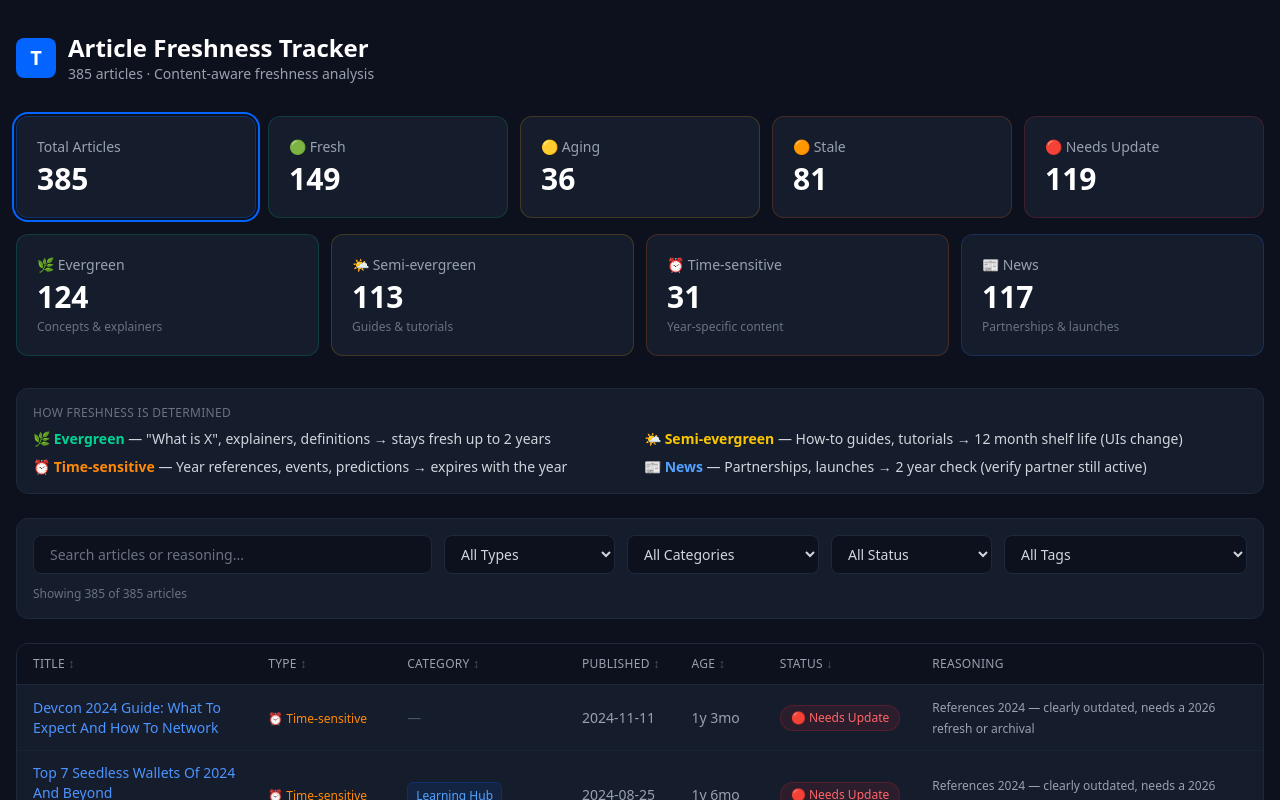
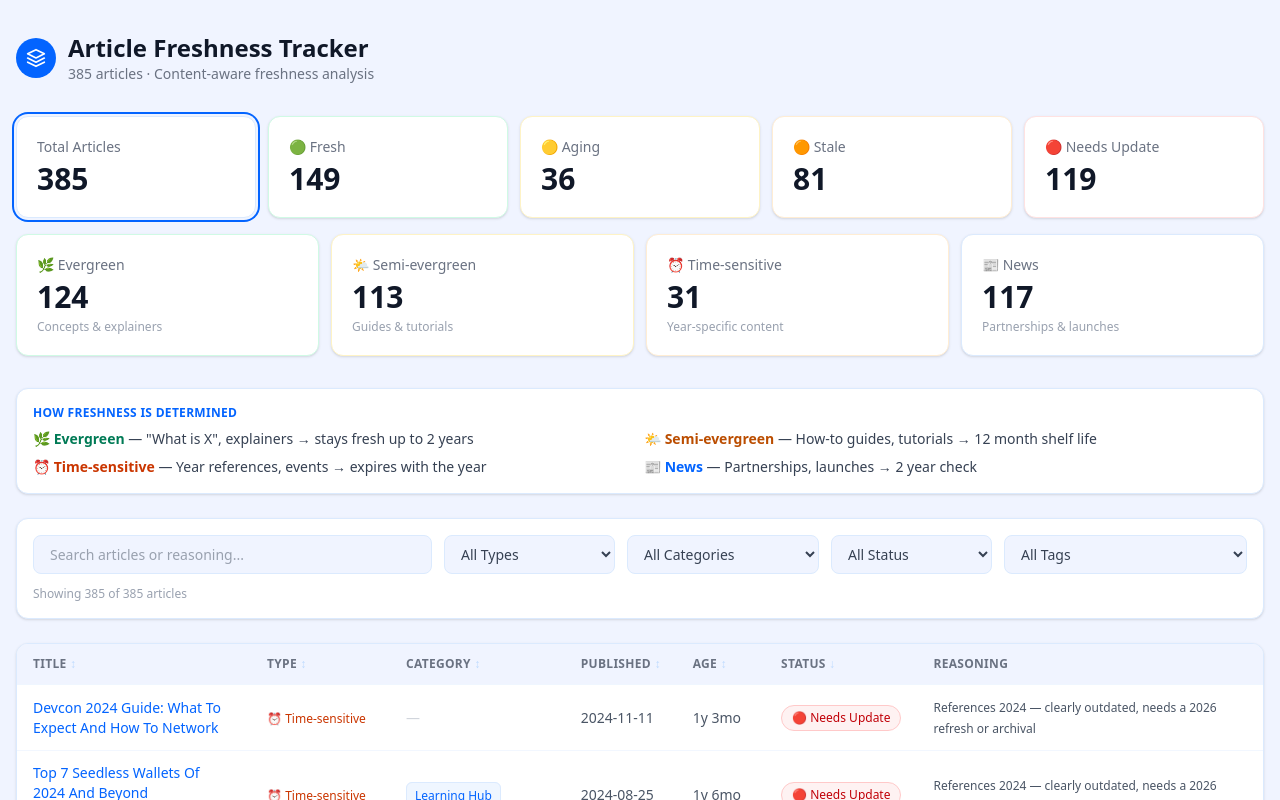
Before and after one commit to cutiecomi/transak-freshness-tracker, a Next.js app: page / in a window 1280 px wide. Shown: the top 800 px of the page. Built offline with nearby package versions, Linux system fonts and the light colour scheme.

Commit message:
💙 Light blue theme matching transak.com homepage vibe

```diff
--- a/app/dashboard.tsx
+++ b/app/dashboard.tsx
@@ -4,17 +4,17 @@ import { useState, useMemo } from "react";
 import { Article } from "@/lib/articles";
 
 const FRESHNESS_CONFIG = {
-  fresh: { label: "Fresh", emoji: "🟢", bg: "bg-emerald-500/10", text: "text-emerald-400", border: "border-emerald-500/20" },
-  aging: { label: "Aging", emoji: "🟡", bg: "bg-yellow-500/10", text: "text-yellow-400", border: "border-yellow-500/20" },
-  stale: { label: "Stale", emoji: "🟠", bg: "bg-orange-500/10", text: "text-orange-400", border: "border-orange-500/20" },
-  "needs-update": { label: "Needs Update", emoji: "🔴", bg: "bg-red-500/10", text: "text-red-400", border: "border-red-500/20" },
+  fresh: { label: "Fresh", emoji: "🟢", bg: "bg-emerald-50", text: "text-emerald-700", border: "border-emerald-200" },
+  aging: { label: "Aging", emoji: "🟡", bg: "bg-amber-50", text: "text-amber-700", border: "border-amber-200" },
+  stale: { label: "Stale", emoji: "🟠", bg: "bg-orange-50", text: "text-orange-700", border: "border-orange-200" },
+  "needs-update": { label: "Needs Update", emoji: "🔴", bg: "bg-red-50", text: "text-red-700", border: "border-red-200" },
 };
 
 const CONTENT_TYPE_CONFIG = {
-  evergreen: { label: "Evergreen", icon: "🌿", color: "text-emerald-400" },
-  "semi-evergreen": { label: "Semi-evergreen", icon: "🌤️", color: "text-yellow-400" },
-  "time-sensitive": { label: "Time-sensitive", icon: "⏰", color: "text-orange-400" },
-  news: { label: "News", icon: "📰", color: "text-blue-400" },
+  evergreen: { label: "Evergreen", icon: "🌿", color: "text-emerald-700" },
+  "semi-evergreen": { label: "Semi-evergreen", icon: "🌤️", color: "text-amber-700" },
+  "time-sensitive": { label: "Time-sensitive", icon: "⏰", color: "text-orange-700" },
+  news: { label: "News", icon: "📰", color: "text-[#0364FF]" },
 };
 
 type SortKey = "title" | "publishDate" | "ageMonths" | "freshness" | "categories" | "contentType";
@@ -23,10 +23,10 @@ type SortDir = "asc" | "desc";
 function StatCard({ label, value, sub, color, active, onClick }: { label: string; value: number; sub?: string; color: string; active?: boolean; onClick?: () => void }) {
   return (
     <div onClick={onClick}
-      className={`rounded-xl border ${color} bg-[#151c2c] p-5 flex flex-col gap-1 cursor-pointer transition-all hover:bg-[#1a2338] hover:scale-[1.02] ${active ? "ring-2 ring-[#0364FF] ring-offset-2 ring-offset-[#0c111d]" : ""}`}>
-      <span className="text-sm text-gray-400">{label}</span>
-      <span className="text-3xl font-bold text-white">{value}</span>
-      {sub && <span className="text-xs text-gray-500">{sub}</span>}
+      className={`rounded-xl border ${color} bg-white p-5 flex flex-col gap-1 cursor-pointer transition-all hover:shadow-md hover:scale-[1.02] ${active ? "ring-2 ring-[#0364FF] ring-offset-2 ring-offset-[#f0f4ff]" : "shadow-sm"}`}>
+      <span className="text-sm text-gray-500 font-medium">{label}</span>
+      <span className="text-3xl font-bold text-gray-900">{value}</span>
+      {sub && <span className="text-xs text-gray-400">{sub}</span>}
     </div>
   );
 }
@@ -115,63 +115,65 @@ export default function Dashboard({
       {/* Header */}
       <div className="mb-8">
         <div className="flex items-center gap-3 mb-2">
-          <div className="w-10 h-10 rounded-lg bg-[#0364FF] flex items-center justify-center text-xl font-bold text-white">T</div>
+          <div className="w-10 h-10 rounded-full bg-[#0364FF] flex items-center justify-center">
+            <svg width="20" height="20" viewBox="0 0 24 24" fill="none"><path d="M12 2L2 7l10 5 10-5-10-5zM2 17l10 5 10-5M2 12l10 5 10-5" stroke="white" strokeWidth="2" strokeLinejoin="round" strokeLinecap="round"/></svg>
+          </div>
           <div>
-            <h1 className="text-2xl font-bold text-white">Article Freshness Tracker</h1>
-            <p className="text-gray-400 text-sm">{articles.length} articles · Content-aware freshness analysis</p>
+            <h1 className="text-2xl font-bold text-gray-900">Article Freshness Tracker</h1>
+            <p className="text-gray-500 text-sm">{articles.length} articles · Content-aware freshness analysis</p>
           </div>
         </div>
       </div>
 
       {/* Stats Row 1: Freshness */}
       <div className="grid grid-cols-2 md:grid-cols-5 gap-3 mb-4">
-        <StatCard label="Total Articles" value={articles.length} color="border-[#0364FF]/30"
+        <StatCard label="Total Articles" value={articles.length} color="border-blue-100"
           active={!filterFreshness && !filterContentType} onClick={() => { setFilterFreshness(""); setFilterContentType(""); }} />
-        <StatCard label="🟢 Fresh" value={counts.fresh} color="border-emerald-500/20"
+        <StatCard label="🟢 Fresh" value={counts.fresh} color="border-emerald-100"
           active={filterFreshness === "fresh"} onClick={() => { setFilterFreshness(filterFreshness === "fresh" ? "" : "fresh"); setFilterContentType(""); }} />
-        <StatCard label="🟡 Aging" value={counts.aging} color="border-yellow-500/20"
+        <StatCard label="🟡 Aging" value={counts.aging} color="border-amber-100"
           active={filterFreshness === "aging"} onClick={() => { setFilterFreshness(filterFreshness === "aging" ? "" : "aging"); setFilterContentType(""); }} />
-        <StatCard label="🟠 Stale" value={counts.stale} color="border-orange-500/20"
+        <StatCard label="🟠 Stale" value={counts.stale} color="border-orange-100"
           active={filterFreshness === "stale"} onClick={() => { setFilterFreshness(filterFreshness === "stale" ? "" : "stale"); setFilterContentType(""); }} />
-        <StatCard label="🔴 Needs Update" value={counts["needs-update"]} color="border-red-500/20"
+        <StatCard label="🔴 Needs Update" value={counts["needs-update"]} color="border-red-100"
           active={filterFreshness === "needs-update"} onClick={() => { setFilterFreshness(filterFreshness === "needs-update" ? "" : "needs-update"); setFilterContentType(""); }} />
       </div>
 
       {/* Stats Row 2: Content types */}
       <div className="grid grid-cols-2 md:grid-cols-4 gap-3 mb-8">
-        <StatCard label="🌿 Evergreen" value={contentCounts.evergreen} sub="Concepts & explainers" color="border-emerald-500/20"
+        <StatCard label="🌿 Evergreen" value={contentCounts.evergreen} sub="Concepts & explainers" color="border-emerald-100"
           active={filterContentType === "evergreen"} onClick={() => { setFilterContentType(filterContentType === "evergreen" ? "" : "evergreen"); setFilterFreshness(""); }} />
-        <StatCard label="🌤️ Semi-evergreen" value={contentCounts["semi-evergreen"]} sub="Guides & tutorials" color="border-yellow-500/20"
+        <StatCard label="🌤️ Semi-evergreen" value={contentCounts["semi-evergreen"]} sub="Guides & tutorials" color="border-amber-100"
           active={filterContentType === "semi-evergreen"} onClick={() => { setFilterContentType(filterContentType === "semi-evergreen" ? "" : "semi-evergreen"); setFilterFreshness(""); }} />
-        <StatCard label="⏰ Time-sensitive" value={contentCounts["time-sensitive"]} sub="Year-specific content" color="border-orange-500/20"
+        <StatCard label="⏰ Time-sensitive" value={contentCounts["time-sensitive"]} sub="Year-specific content" color="border-orange-100"
           active={filterContentType === "time-sensitive"} onClick={() => { setFilterContentType(filterContentType === "time-sensitive" ? "" : "time-sensitive"); setFilterFreshness(""); }} />
-        <StatCard label="📰 News" value={contentCounts.news} sub="Partnerships & launches" color="border-blue-500/20"
+        <StatCard label="📰 News" value={contentCounts.news} sub="Partnerships & launches" color="border-blue-100"
           active={filterContentType === "news"} onClick={() => { setFilterContentType(filterContentType === "news" ? "" : "news"); setFilterFreshness(""); }} />
       </div>
 
       {/* Legend */}
-      <div className="bg-[#151c2c] rounded-xl border border-[#1e293b] p-4 mb-6">
-        <div className="text-xs text-gray-500 mb-2 font-medium uppercase tracking-wide">How freshness is determined</div>
-        <div className="grid grid-cols-1 md:grid-cols-2 gap-2 text-sm text-gray-300">
-          <div><span className="text-emerald-400 font-semibold">🌿 Evergreen</span> — "What is X", explainers, definitions → stays fresh up to 2 years</div>
-          <div><span className="text-yellow-400 font-semibold">🌤️ Semi-evergreen</span> — How-to guides, tutorials → 12 month shelf life (UIs change)</div>
-          <div><span className="text-orange-400 font-semibold">⏰ Time-sensitive</span> — Year references, events, predictions → expires with the year</div>
-          <div><span className="text-blue-400 font-semibold">📰 News</span> — Partnerships, launches → 2 year check (verify partner still active)</div>
+      <div className="bg-white rounded-xl border border-blue-100 p-4 mb-6 shadow-sm">
+        <div className="text-xs text-[#0364FF] mb-2 font-semibold uppercase tracking-wide">How freshness is determined</div>
+        <div className="grid grid-cols-1 md:grid-cols-2 gap-2 text-sm text-gray-700">
+          <div><span className="text-emerald-700 font-semibold">🌿 Evergreen</span> — "What is X", explainers → stays fresh up to 2 years</div>
+          <div><span className="text-amber-700 font-semibold">🌤️ Semi-evergreen</span> — How-to guides, tutorials → 12 month shelf life</div>
+          <div><span className="text-orange-700 font-semibold">⏰ Time-sensitive</span> — Year references, events → expires with the year</div>
+          <div><span className="text-[#0364FF] font-semibold">📰 News</span> — Partnerships, launches → 2 year check</div>
         </div>
       </div>
 
       {/* Filters */}
-      <div className="bg-[#151c2c] rounded-xl border border-[#1e293b] p-4 mb-6">
+      <div className="bg-white rounded-xl border border-blue-100 p-4 mb-6 shadow-sm">
         <div className="flex flex-wrap gap-3">
           <input
             type="text"
             placeholder="Search articles or reasoning..."
             value={search}
             onChange={(e) => setSearch(e.target.value)}
-            className="bg-[#0c111d] border border-[#1e293b] rounded-lg px-4 py-2 text-sm text-gray-200 placeholder-gray-500 flex-1 min-w-[200px] focus:outline-none focus:border-[#0364FF] focus:ring-1 focus:ring-[#0364FF]/30 transition-colors"
+            className="bg-[#f0f4ff] border border-blue-100 rounded-lg px-4 py-2 text-sm text-gray-900 placeholder-gray-400 flex-1 min-w-[200px] focus:outline-none focus:border-[#0364FF] focus:ring-1 focus:ring-[#0364FF]/20 transition-colors"
           />
           <select value={filterContentType} onChange={(e) => setFilterContentType(e.target.value)}
-            className="bg-[#0c111d] border border-[#1e293b] rounded-lg px-3 py-2 text-sm text-gray-300 focus:outline-none focus:border-[#0364FF]">
+            className="bg-[#f0f4ff] border border-blue-100 rounded-lg px-3 py-2 text-sm text-gray-700 focus:outline-none focus:border-[#0364FF]">
             <option value="">All Types</option>
             <option value="evergreen">🌿 Evergreen</option>
             <option value="semi-evergreen">🌤️ Semi-evergreen</option>
@@ -179,12 +181,12 @@ export default function Dashboard({
             <option value="news">📰 News</option>
           </select>
           <select value={filterCategory} onChange={(e) => setFilterCategory(e.target.value)}
-            className="bg-[#0c111d] border border-[#1e293b] rounded-lg px-3 py-2 text-sm text-gray-300 focus:outline-none focus:border-[#0364FF]">
+            className="bg-[#f0f4ff] border border-blue-100 rounded-lg px-3 py-2 text-sm text-gray-700 focus:outline-none focus:border-[#0364FF]">
             <option value="">All Categories</option>
             {categories.map((c) => <option key={c} value={c}>{c}</option>)}
           </select>
           <select value={filterFreshness} onChange={(e) => setFilterFreshness(e.target.value)}
-            className="bg-[#0c111d] border border-[#1e293b] rounded-lg px-3 py-2 text-sm text-gray-300 focus:outline-none focus:border-[#0364FF]">
+            className="bg-[#f0f4ff] border border-blue-100 rounded-lg px-3 py-2 text-sm text-gray-700 focus:outline-none focus:border-[#0364FF]">
             <option value="">All Status</option>
             <option value="fresh">🟢 Fresh</option>
             <option value="aging">🟡 Aging</option>
@@ -192,28 +194,28 @@ export default function Dashboard({
             <option value="needs-update">🔴 Needs Update</option>
           </select>
           <select value={filterTag} onChange={(e) => setFilterTag(e.target.value)}
-            className="bg-[#0c111d] border border-[#1e293b] rounded-lg px-3 py-2 text-sm text-gray-300 focus:outline-none focus:border-[#0364FF]">
+            className="bg-[#f0f4ff] border border-blue-100 rounded-lg px-3 py-2 text-sm text-gray-700 focus:outline-none focus:border-[#0364FF]">
             <option value="">All Tags</option>
             {tags.map((t) => <option key={t} value={t}>{t}</option>)}
           </select>
           {activeFilters > 0 && (
             <button onClick={() => { setSearch(""); setFilterCategory(""); setFilterFreshness(""); setFilterTag(""); setFilterContentType(""); }}
-              className="px-4 py-2 rounded-lg text-sm border border-[#1e293b] text-gray-400 hover:text-white hover:border-gray-500 transition-colors">
+              className="px-4 py-2 rounded-lg text-sm border border-blue-200 text-gray-500 hover:text-[#0364FF] hover:border-[#0364FF] transition-colors">
               Clear all
             </button>
           )}
         </div>
-        <div className="mt-3 text-xs text-gray-500">
+        <div className="mt-3 text-xs text-gray-400">
           Showing {filtered.length} of {articles.length} articles
         </div>
       </div>
 
       {/* Table */}
-      <div className="bg-[#151c2c] rounded-xl border border-[#1e293b] overflow-hidden">
+      <div className="bg-white rounded-xl border border-blue-100 overflow-hidden shadow-sm">
         <div className="overflow-x-auto">
           <table className="w-full text-sm">
             <thead>
-              <tr className="border-b border-[#1e293b] bg-[#0c111d] text-gray-400">
+              <tr className="border-b border-blue-50 bg-[#f0f4ff] text-gray-500">
                 {([
                   ["title", "Title"],
                   ["contentType", "Type"],
@@ -223,11 +225,11 @@ export default function Dashboard({
                   ["freshness", "Status"],
                 ] as [SortKey, string][]).map(([key, label]) => (
                   <th key={key} onClick={() => toggleSort(key)}
-                    className="text-left px-4 py-3 font-medium cursor-pointer hover:text-white transition-colors select-none whitespace-nowrap text-xs uppercase tracking-wide">
-                    {label} <span className="text-gray-600">{sortIcon(key)}</span>
+                    className="text-left px-4 py-3 font-semibold cursor-pointer hover:text-[#0364FF] transition-colors select-none whitespace-nowrap text-xs uppercase tracking-wide">
+                    {label} <span className="text-blue-200">{sortIcon(key)}</span>
                   </th>
                 ))}
-                <th className="text-left px-4 py-3 font-medium text-xs uppercase tracking-wide text-gray-400 whitespace-nowrap">Reasoning</th>
+                <th className="text-left px-4 py-3 font-semibold text-xs uppercase tracking-wide text-gray-500 whitespace-nowrap">Reasoning</th>
               </tr>
             </thead>
             <tbody>
@@ -235,18 +237,18 @@ export default function Dashboard({
                 const fc = FRESHNESS_CONFIG[article.freshness];
                 const ct = CONTENT_TYPE_CONFIG[article.contentType];
                 return (
-                  <tr key={article.id} className="border-b border-[#1e293b]/50 hover:bg-[#1a2338] transition-colors">
+                  <tr key={article.id} className="border-b border-blue-50/80 hover:bg-[#f7f9ff] transition-colors">
                     <td className="px-4 py-3 max-w-sm">
                       <a href={article.url} target="_blank" rel="noopener noreferrer"
-                        className="text-[#4d94ff] hover:text-[#79b0ff] hover:underline transition-colors line-clamp-2 font-medium">
+                        className="text-[#0364FF] hover:text-blue-800 hover:underline transition-colors line-clamp-2 font-medium">
                         {article.title}
                       </a>
                       {article.tags.length > 0 && (
                         <div className="flex flex-wrap gap-1 mt-1">
                           {article.tags.slice(0, 3).map((t) => (
-                            <span key={t} className="text-[10px] px-1.5 py-0.5 rounded bg-[#0c111d] text-gray-500 border border-[#1e293b]">{t}</span>
+                            <span key={t} className="text-[10px] px-1.5 py-0.5 rounded-full bg-blue-50 text-blue-500 border border-blue-100">{t}</span>
                           ))}
-                          {article.tags.length > 3 && <span className="text-[10px] text-gray-600">+{article.tags.length - 3}</span>}
+                          {article.tags.length > 3 && <span className="text-[10px] text-gray-400">+{article.tags.length - 3}</span>}
                         </div>
                       )}
                     </td>
@@ -255,20 +257,20 @@ export default function Dashboard({
                     </td>
                     <td className="px-4 py-3">
                       {article.categories.length > 0 ? (
-                        <span className="text-xs px-2 py-1 rounded-md bg-[#0364FF]/10 text-blue-400 border border-[#0364FF]/20 whitespace-nowrap">
+                        <span className="text-xs px-2 py-1 rounded-md bg-blue-50 text-[#0364FF] border border-blue-100 whitespace-nowrap font-medium">
                           {article.categories[0]}
                         </span>
-                      ) : <span className="text-gray-600">—</span>}
+                      ) : <span className="text-gray-300">—</span>}
                     </td>
-                    <td className="px-4 py-3 text-gray-400 whitespace-nowrap">{article.publishDate}</td>
-                    <td className="px-4 py-3 text-gray-400 whitespace-nowrap">{formatAge(article.ageMonths)}</td>
+                    <td className="px-4 py-3 text-gray-600 whitespace-nowrap">{article.publishDate}</td>
+                    <td className="px-4 py-3 text-gray-600 whitespace-nowrap">{formatAge(article.ageMonths)}</td>
                     <td className="px-4 py-3">
-                      <span className={`inline-flex items-center gap-1 text-xs px-2.5 py-1 rounded-full ${fc.bg} ${fc.text} border ${fc.border} whitespace-nowrap`}>
+                      <span className={`inline-flex items-center gap-1 text-xs px-2.5 py-1 rounded-full ${fc.bg} ${fc.text} border ${fc.border} whitespace-nowrap font-medium`}>
                         {fc.emoji} {fc.label}
                       </span>
                     </td>
                     <td className="px-4 py-3 min-w-[250px]">
-                      <span className="text-xs text-gray-400 leading-relaxed">{article.reasoning}</span>
+                      <span className="text-xs text-gray-600 leading-relaxed">{article.reasoning}</span>
                     </td>
                   </tr>
                 );
@@ -277,11 +279,11 @@ export default function Dashboard({
           </table>
         </div>
         {filtered.length === 0 && (
-          <div className="text-center py-12 text-gray-500">No articles match your filters</div>
+          <div className="text-center py-12 text-gray-400">No articles match your filters</div>
         )}
       </div>
 
-      <div className="mt-6 text-center text-xs text-gray-600">
+      <div className="mt-6 text-center text-xs text-gray-400">
         Built with 💛 by Comet · Data from Transak Blog
       </div>
     </div>
--- a/app/layout.tsx
+++ b/app/layout.tsx
@@ -9,7 +9,7 @@ export const metadata: Metadata = {
 export default function RootLayout({ children }: { children: React.ReactNode }) {
   return (
     <html lang="en">
-      <body className="bg-[#0c111d] text-gray-100 min-h-screen antialiased">{children}</body>
+      <body className="bg-[#f0f4ff] text-gray-900 min-h-screen antialiased">{children}</body>
     </html>
   );
 }
```
